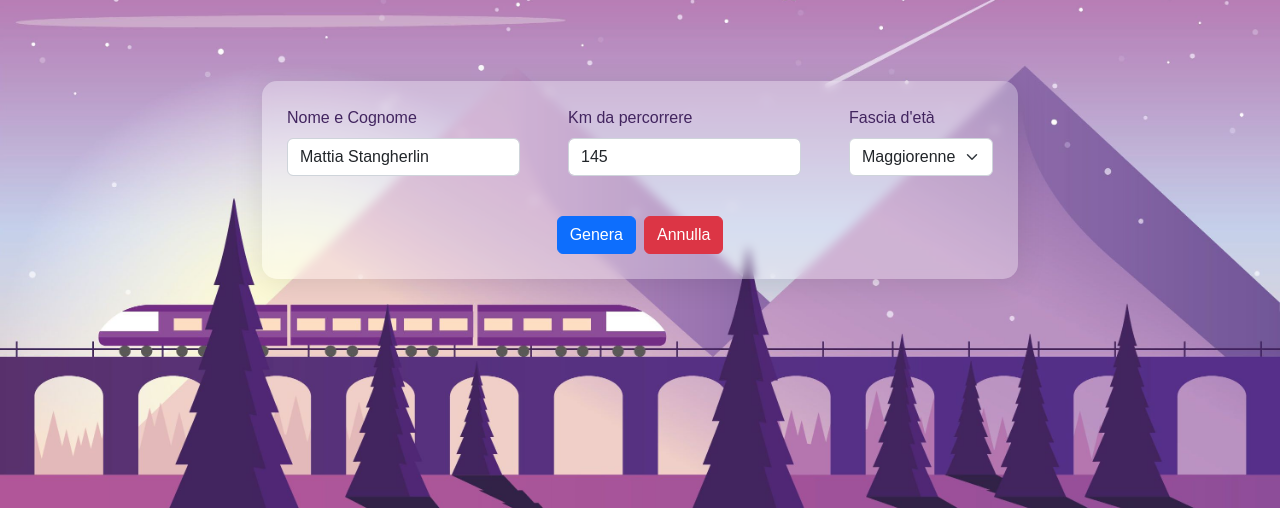
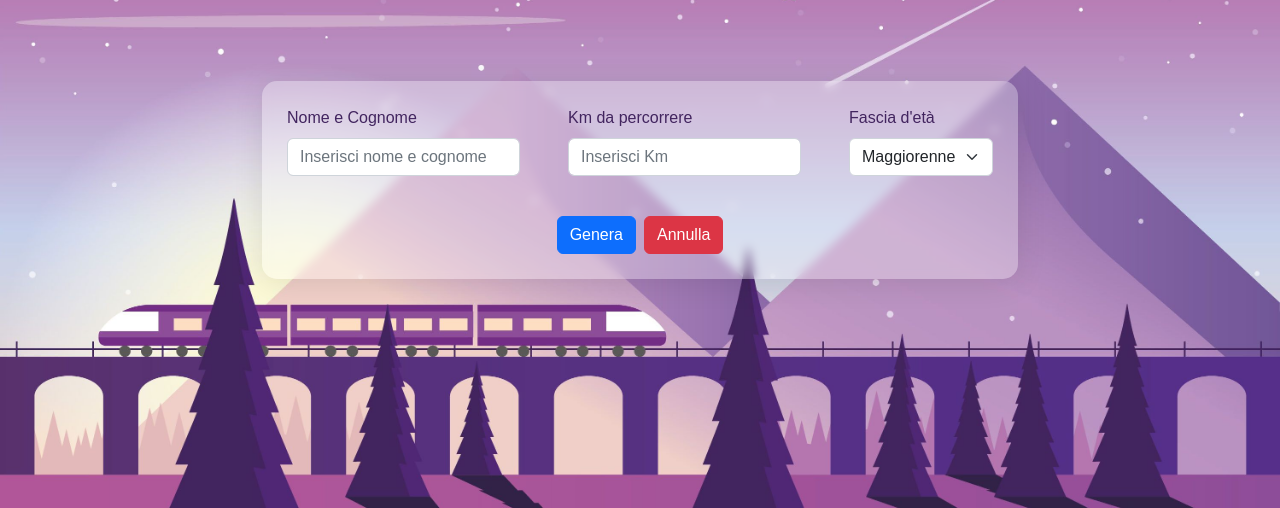
Before and after one commit to Stanghi/js-biglietto-treno-form, a plain HTML site: page index.html in a window 1280 px wide. Shown: the part 196-704 px from the top of the page. Drawn offline with nearby package versions, Linux system fonts and the light colour scheme.

Commit message:
[change] value into placeholder in HTML

```diff
--- a/index.html
+++ b/index.html
@@ -43,12 +43,12 @@
 
                             <div class="me-5 ">
                                 <label class="form-label">Nome e Cognome</label>
-                                <input id="nome-utente" type="text" class="form-control mb-3 " value="Mattia Stangherlin">
+                                <input id="nome-utente" type="text" class="form-control mb-3 " placeholder="Inserisci nome e cognome">
                             </div>
 
                             <div class="me-5 ">
                                 <label class="form-label">Km da percorrere</label>
-                                <input id="distanza" type="text" class="form-control mb-3 " value="145">
+                                <input id="distanza" type="number" class="form-control mb-3 " placeholder="Inserisci Km">
                             </div>
 
                             <div>
```
